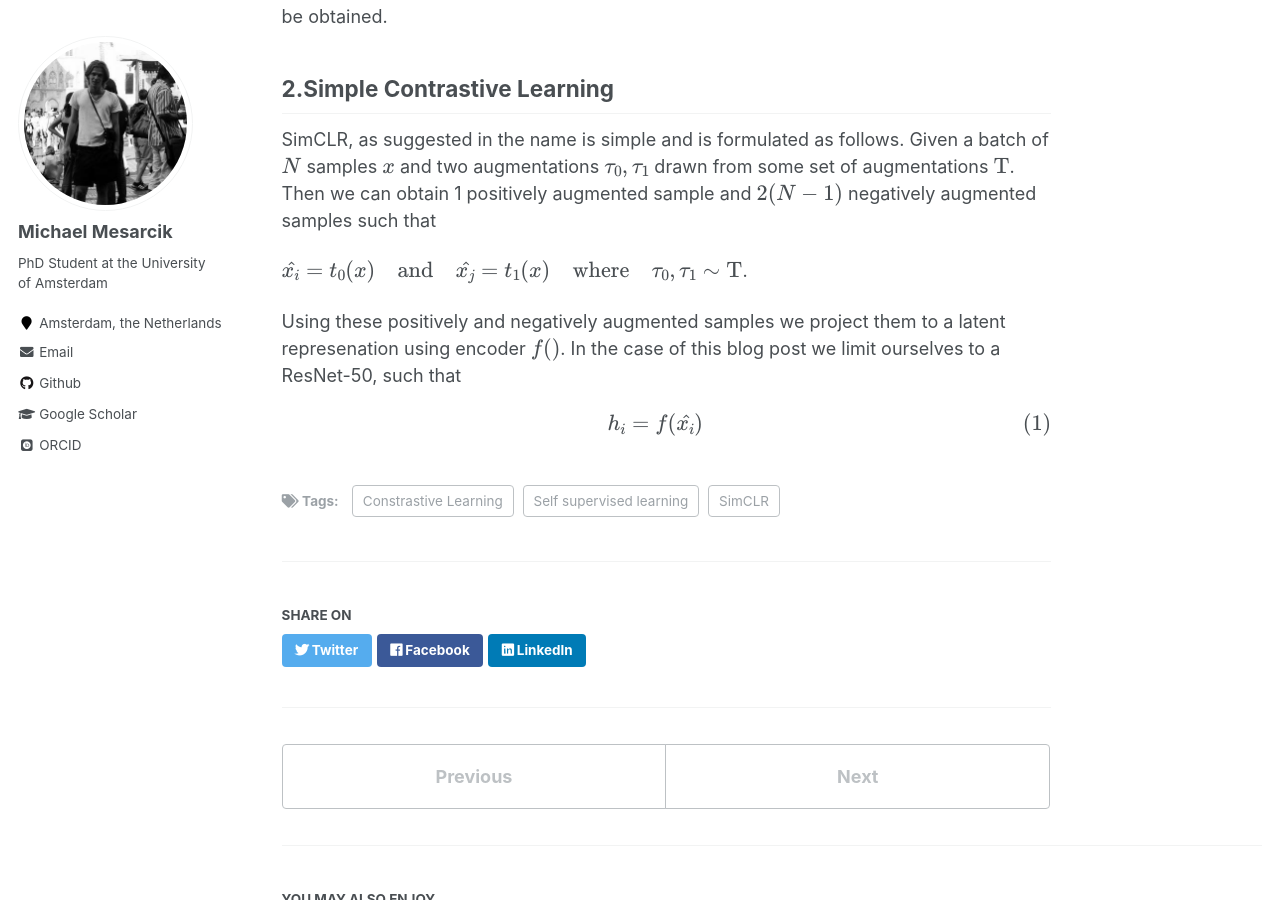
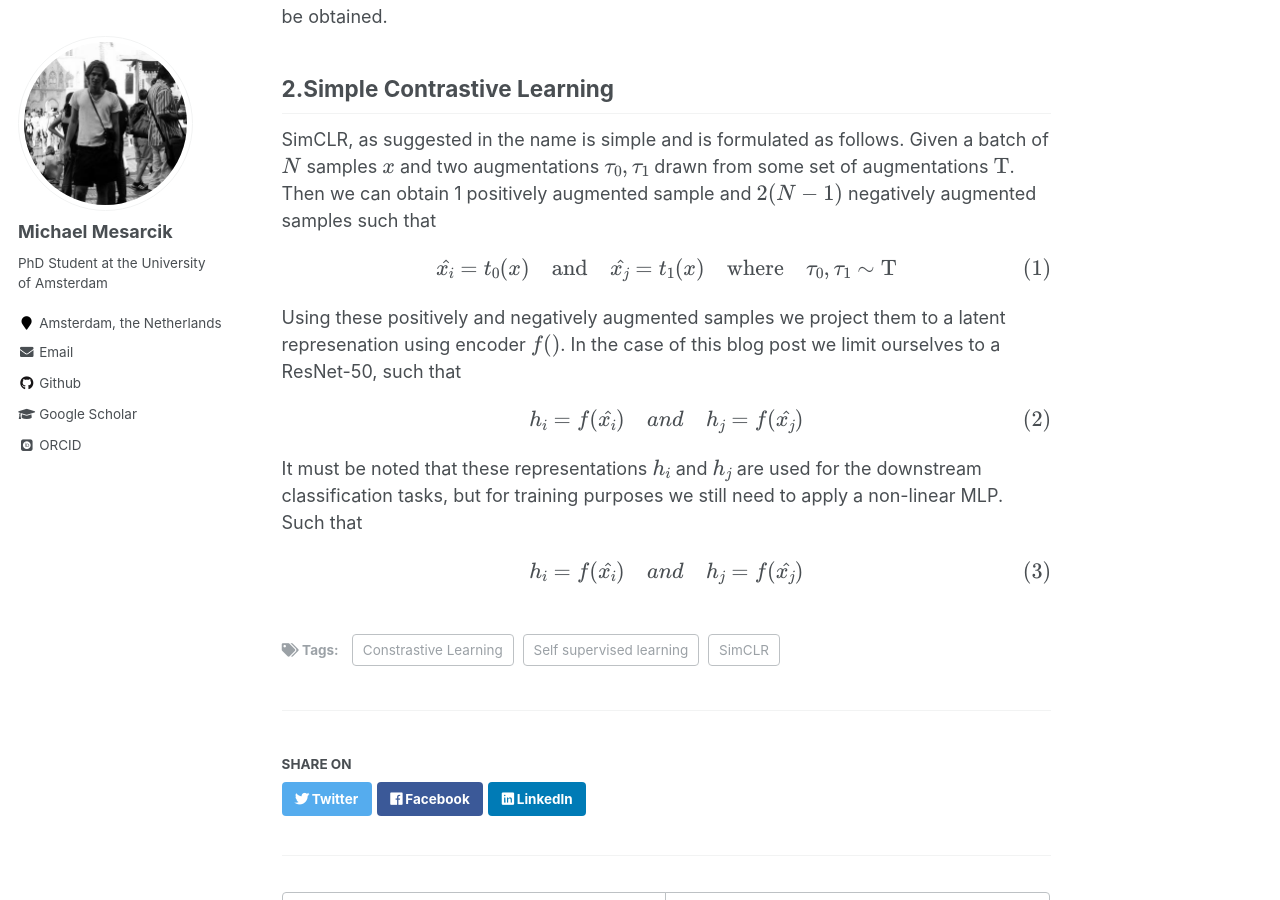
Before and after one commit to mesarcik/mesarcik.github.io, a Jekyll site: the page built from _posts/2021-12-08-blog-post-simclr.md, in a window 1280 px wide and 900 px high, scrolled down 1100 px. Built offline with Jekyll 4.4.1, drawn with Linux system fonts in a browser that asks for light colours; some web fonts are replaced; formulas are drawn with MathJax 3.

Commit message:
blog post updated

```diff
--- a/_posts/2021-12-08-blog-post-simclr.md
+++ b/_posts/2021-12-08-blog-post-simclr.md
@@ -35,8 +35,13 @@ In this blog post I will document my implementation, experiments and finds of th
 ------
 SimCLR, as suggested in the name is simple and is formulated as follows. Given a batch of $$N$$ samples $$x$$ and two augmentations $$\tau_0,\tau_1$$ drawn from some set of augmentations $$ {\rm T}$$. Then we can obtain 1 positively augmented sample and $$2(N-1)$$ negatively augmented samples such that
 
-$$\hat{x_i} = t_0(x) \quad \text{and} \quad \hat{x_j} = t_1(x) \quad \text{where} \quad  \tau_0, \tau_1 \sim {\rm T}$$.
+$$\hat{x_i} = t_0(x) \quad \text{and} \quad \hat{x_j} = t_1(x) \quad \text{where} \quad  \tau_0, \tau_1 \sim {\rm T}$$
 
 Using these positively and negatively augmented samples we project them to a latent represenation using encoder $$f()$$. In the case of this blog post we limit ourselves to a ResNet-50, such that
 
-$$ h_i = f(\hat{x_i}) \quad  $$
+$$ h_i = f(\hat{x_i}) \quad  and \quad h_j = f(\hat{x_j}) $$
+
+It must be noted that these representations $$h_i$$ and $$h_j$$ are used for the downstream classification tasks, but for training purposes we still need to apply a non-linear MLP. Such that
+
+
+$$ h_i = f(\hat{x_i}) \quad  and \quad h_j = f(\hat{x_j}) $$
```
